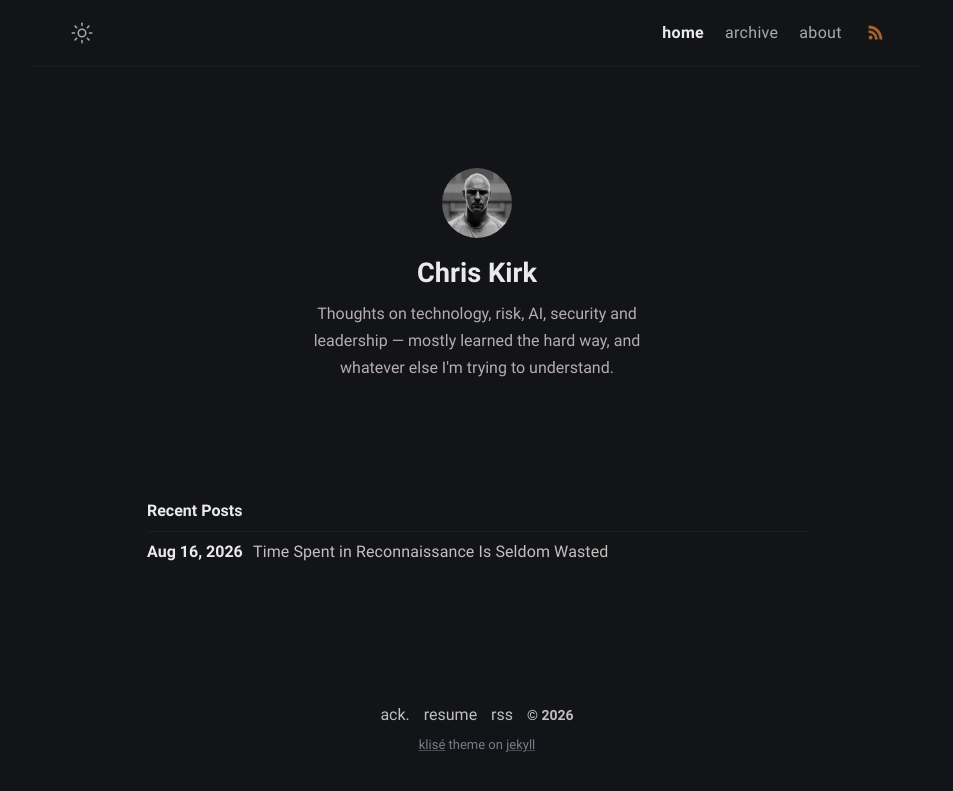
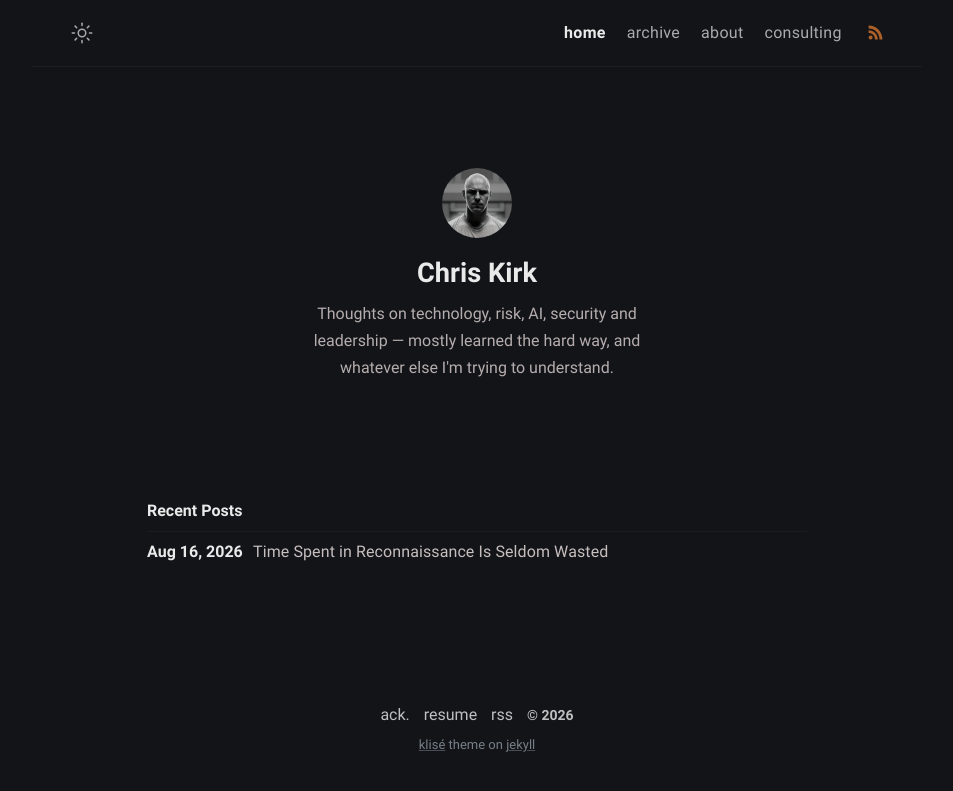
Before and after one commit to AscendChris/AscendChris.github.io, a Jekyll site: the page built from index.md, in a window 1280 px wide. Shown: the top 791 px of the page, without its empty margins (163-1116 px from the left). Built offline with Jekyll 4.4.1, drawn with Linux system fonts in a browser that asks for light colours.

Commit message:
Added consulting to menu

```diff
--- a/_data/menus.yml
+++ b/_data/menus.yml
@@ -10,6 +10,10 @@
   url: /about/
   external: false # set true if you using external link, see below
 
+- title: consulting
+  url: /consulting/
+  external: false
+
 # Example:
 # - title: github
 #   url: https://github.com/piharpi/jekyll-klise
```
